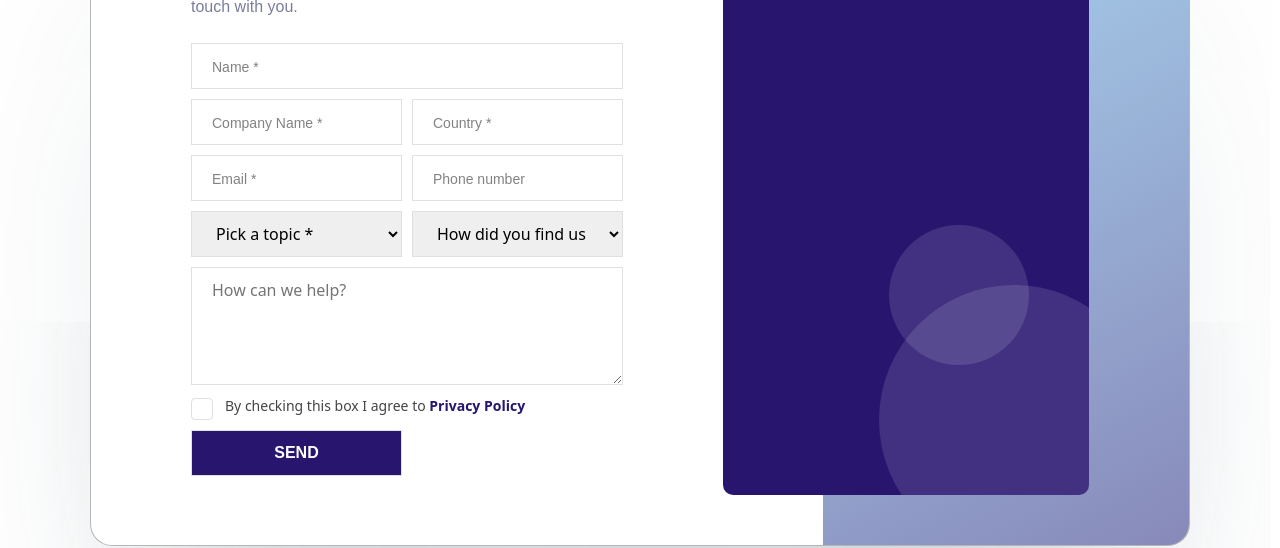
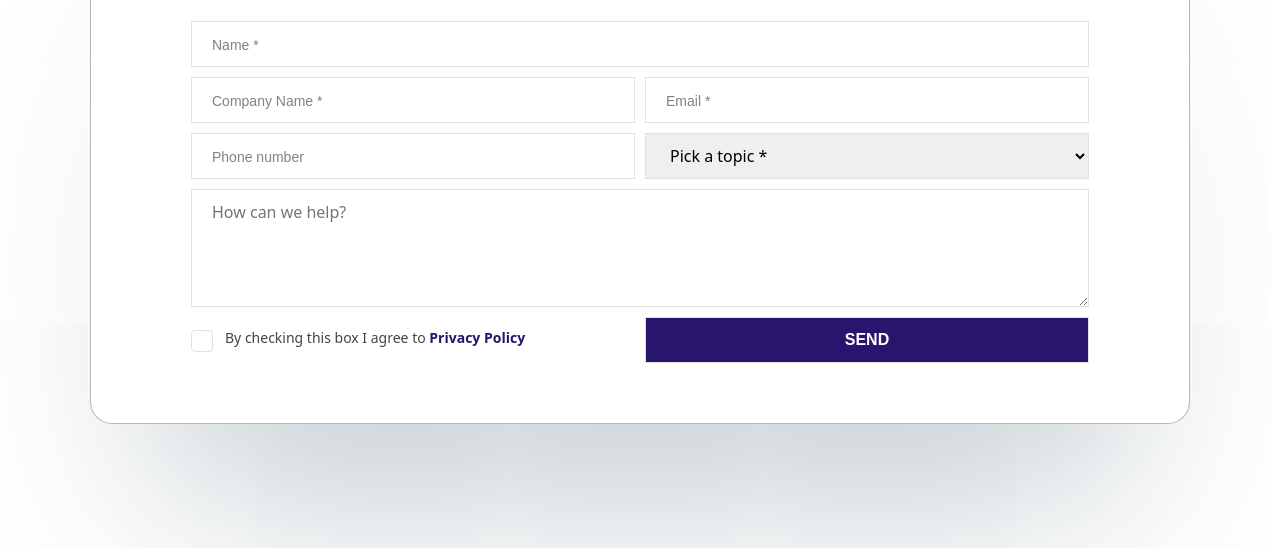
Before and after one commit to tousifkhan-web/bigbyte-main, a plain HTML site: page contact.html in a window 1280 px wide. Shown: the part 695-1243 px from the top of the page. Drawn offline with nearby package versions, Linux system fonts and the light colour scheme.

Commit message:
changes in contact page

```diff
--- a/assets/css/custom-css/contact.css
+++ b/assets/css/custom-css/contact.css
@@ -12,7 +12,7 @@
 h1.abt-hd1 {
   text-align: left;
   font-family: var(--fontfamily2);
-  font-size: 50px;
+  font-size: clamp(1.875rem, 0.625rem + 3.472vw, 3.75rem);
   font-weight: 700;
   background: linear-gradient(
     89.88deg,
@@ -51,7 +51,7 @@ p.bnr-p-txt {
 }
 
 #contact-sec .row .left {
-  padding: 50px 200px 50px 100px;
+  padding: 50px 100px 50px 100px;
 }
 
 #contact-sec .row .left .form-wrap > p:nth-child(2) {
@@ -103,8 +103,8 @@ p.bnr-p-txt {
   transition: all 0.3s ease-in-out;
 }
 .privacy-check a {
-    color: #27156e;
-    font-weight: 600;
+  color: #27156e;
+  font-weight: 600;
 }
 #contact-sec .right {
   background: linear-gradient(
--- a/assets/css/custom-css/mediaquery.css
+++ b/assets/css/custom-css/mediaquery.css
@@ -22,7 +22,7 @@
   }
 
   #contact-sec .row .left {
-    padding: 50px 200px 50px 100px;
+    padding: 50px 100px 50px 100px;
   }
   #contact-sec .right {
     padding: 50px 100px 50px 0px;
@@ -71,7 +71,7 @@
     display: none;
   }
   #contact-sec .row .left {
-    padding: 50px 100px 50px 50px;
+    padding: 50px 50px 50px 50px;
   }
   #contact-sec .right {
     padding: 50px 50px 50px 0px;
@@ -149,7 +149,7 @@
     text-align: center;
   }
   #contact-sec .row .left {
-    padding: 50px 130px 50px 30px;
+    padding: 50px 30px 50px 30px;
   }
   #contact-sec .right {
     padding: 50px 30px 50px 0px;
--- a/contact.html
+++ b/contact.html
@@ -159,10 +159,10 @@
                     </li> -->
                   </ul>
                 </li>
-                     <li class="nav-item">
+                <li class="nav-item">
                   <a class="nav-link" href="about.html">Company</a>
                 </li>
-                          <li class="nav-item dropdown">
+                <li class="nav-item dropdown">
                   <a
                     class="nav-link dropdown-toggle"
                     href="#"
@@ -416,7 +416,7 @@
     <section class="container-fluid" id="contact-sec">
       <div class="container-ctm">
         <div class="row">
-          <div class="col-md-8 left d-flex align-items-center">
+          <div class="left d-flex align-items-center">
             <div class="form-wrap">
               <h2 class="hd2">Get in Touch</h2>
               <p class="mb-4">
@@ -436,7 +436,7 @@
                   placeholder="Name *"
                   required
                 />
-                <!-- <div class="d-flex align-items-center justify-content-between"> -->
+
                 <input
                   type="text"
                   name="com-name"
@@ -444,15 +444,7 @@
                   placeholder="Company Name *"
                   required
                 />
-                <input
-                  type="text"
-                  name="country"
-                  id="country"
-                  placeholder="Country *"
-                  required
-                />
-                <!-- </div> -->
-                <!-- <div class="d-flex align-items-center justify-content-between"> -->
+
                 <input
                   type="email"
                   name="femail"
@@ -466,26 +458,16 @@
                   id="fphone"
                   placeholder="Phone number "
                 />
-                <!-- </div> -->
+
                 <select id="topic" name="topic" required>
                   <option value="" disabled selected>Pick a topic *</option>
                   <option value="Services">Services</option>
-                  <option value="Products">Products</option>
+                  <option value="Activation Bridge">Activation Bridge</option>
                   <option value="Others">Others</option>
                 </select>
-                <select id="ffind-us" name="ffind-us" required>
-                  <option value="" disabled selected>
-                    How did you find us? *
-                  </option>
-                  <option value="Google">Google</option>
-                  <option value="Linkedin">Linkedin</option>
-                  <option value="ChatGPT">ChatGpt</option>
-                  <option value="Others">Others</option>
-                </select>
+
                 <!-- Message -->
-                <!-- <label for="fmessage" class="form-label">
-  Message <span class="text-danger">*</span>
-</label> -->
+
                 <textarea
                   name="fmessage"
                   id="fmessage"
@@ -507,9 +489,9 @@
               </form>
             </div>
           </div>
-          <div class="col-md-4 right">
+          <!-- <div class="col-md-4 right">
             <div class="contact-inner-wrap">
-              <!-- <div class="top">
+              <div class="top">
                 <p>Contact Information</p>
                 <p>Say something to start a live chat!</p>
               </div>
@@ -549,11 +531,11 @@
                     <a href=""><i class="fa-brands fa-discord"></i></a>
                   </li>
                 </ul>
-              </div> -->
+              </div>
               <div class="deco1"></div>
               <div class="deco2"></div>
             </div>
-          </div>
+          </div> -->
         </div>
       </div>
     </section>
```
